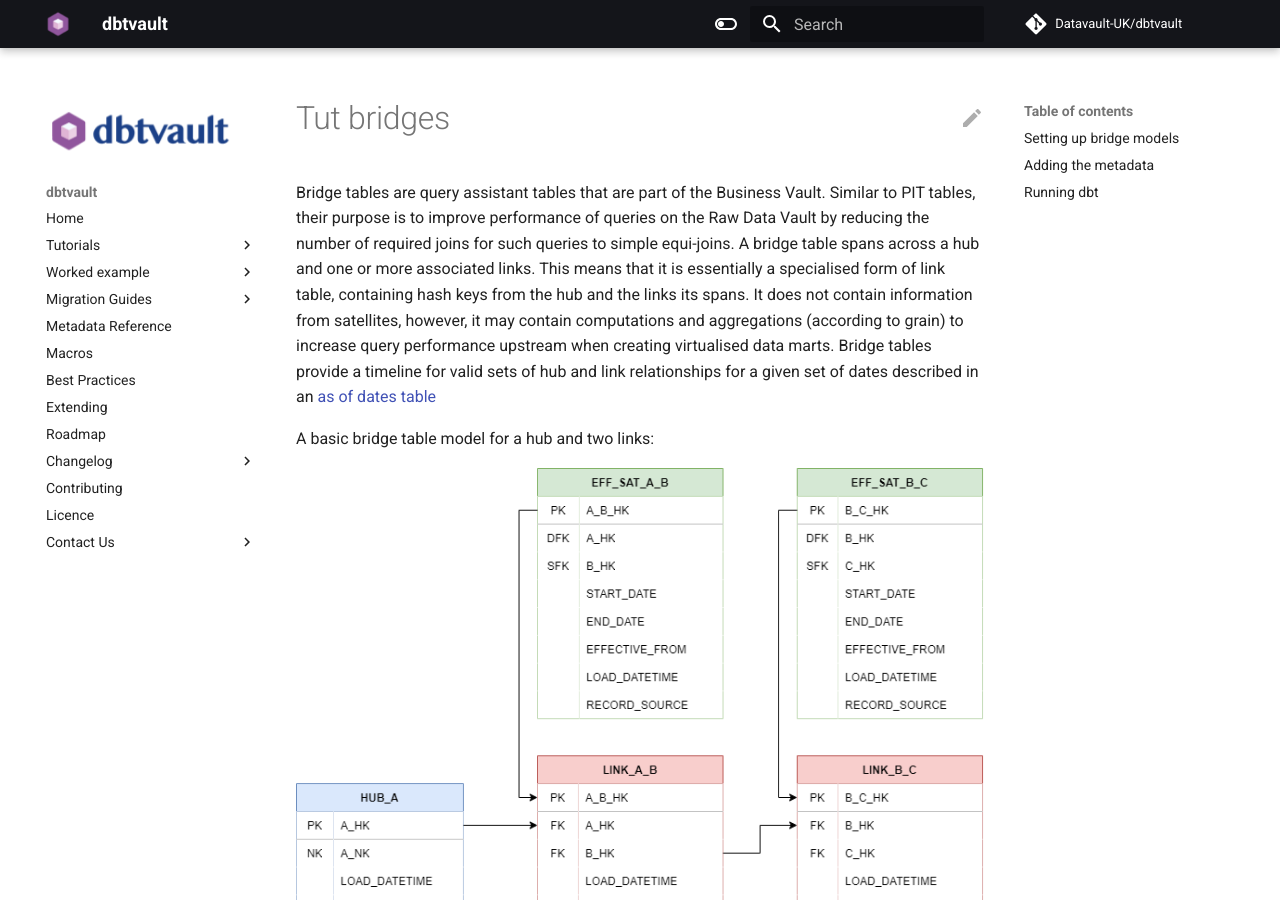
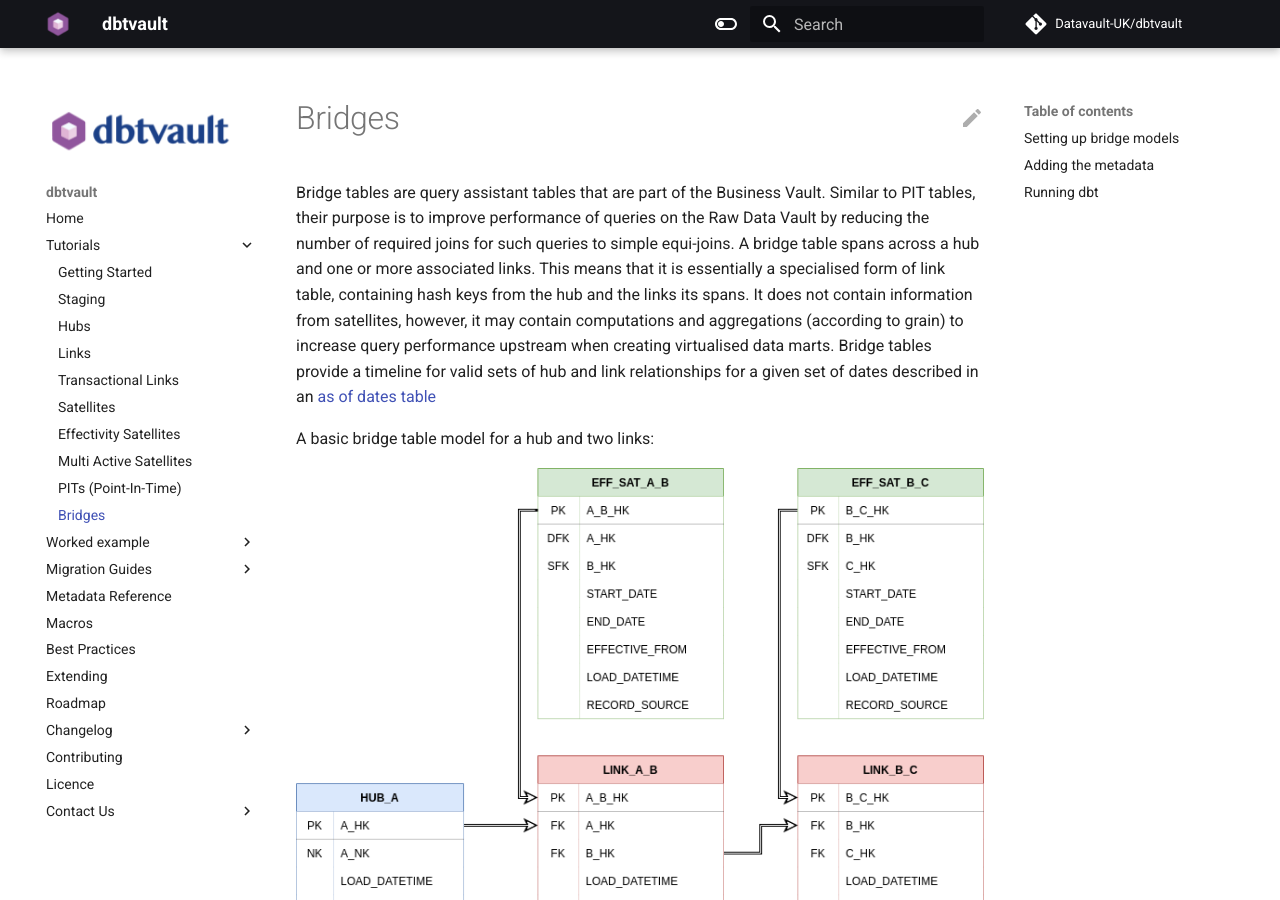
Before and after one commit to Datavault-UK/automate-dv-docs, an MkDocs documentation site: the page built from docs/tutorial/tut_bridges.md, in a window 1280 px wide and 900 px high. Built offline with MkDocs 1.6.1 and Material for MkDocs 9.7.7, drawn with Linux system fonts in a browser that asks for light colours; comment, search, counter and statistics services are not loaded.

Commit message:
Minor diagram changes so they work in dark mode

```diff
--- a/mkdocs.yml
+++ b/mkdocs.yml
@@ -39,6 +39,8 @@
       - Satellites: 'tutorial/tut_satellites.md'
       - Effectivity Satellites: 'tutorial/tut_eff_satellites.md'
       - Multi Active Satellites: 'tutorial/tut_multi_active_satellites.md'
+      - PITs (Point-In-Time): 'tutorial/tut_point_in_time.md'
+      - Bridges: 'tutorial/tut_bridges.md'
   - Worked example:
       - Getting Started: 'worked_example/we_worked_example.md'
       - Project setup: 'worked_example/we_setup.md'
```
Also changed, not shown: docs/assets/images/basic_hub_link.png, docs/assets/images/bridge_diagram.png.
